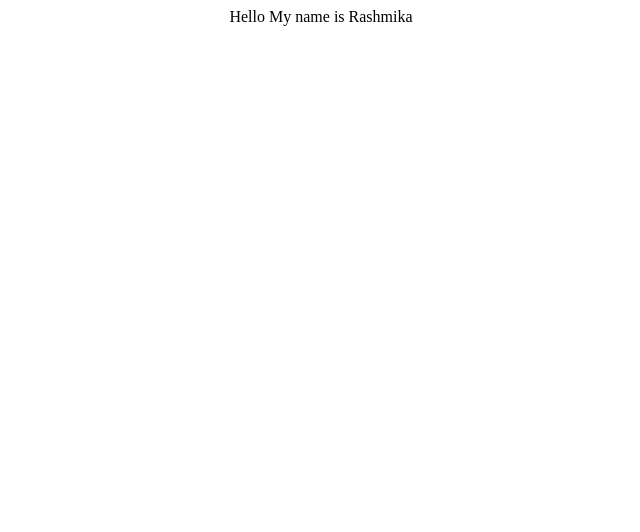
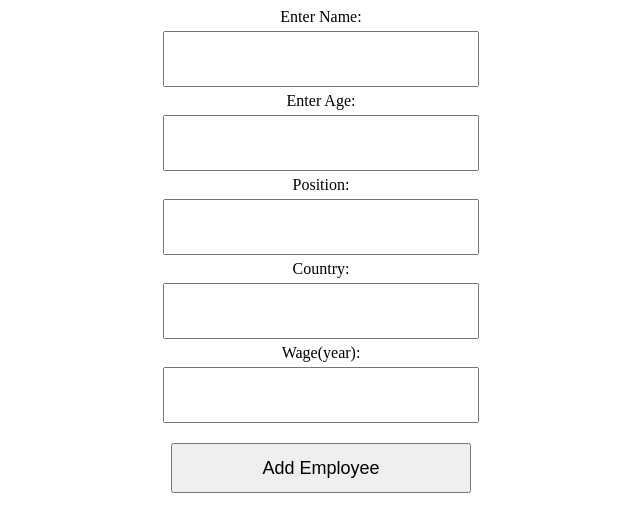
Before and after one commit to rashmikanaveen/HTML_Works, a React (Create React App) app in the folder CRUDApp/client/: page / in a window 1280 px wide. Shown: the top 532 px of the page, without its empty margins (319-959 px from the left). Built offline with nearby package versions, Linux system fonts and the light colour scheme.

Commit message:
Refactor styling and add form for adding employee information

```diff
--- a/CRUDApp/client/src/App.css
+++ b/CRUDApp/client/src/App.css
@@ -1,3 +1,33 @@
 .App {
-  text-align: center;
+  display: flex;
+  flex-direction: column;
+  justify-content: center;
 }
+
+.information{
+  display: flex;
+  flex-direction: column;
+  justify-content: center;
+  align-items: center;
+
+}
+
+.information input{
+  width: 300px;
+  height: 50px;
+  font-size: 18px;
+  padding-left: 10px;
+  margin: 5px;
+}
+
+.information button{
+
+  width: 300px;
+  height: 50px;
+  font-size: 18px;
+  margin-top: 15px;
+
+}
+.information button:hover{
+  cursor: pointer;
+}
--- a/CRUDApp/client/src/App.js
+++ b/CRUDApp/client/src/App.js
@@ -1,10 +1,28 @@
 
 import './App.css';
+import {useState} from 'react';
 
 function App() {
+  const[name, setName] = useState('');
+  const[Age, setAge] = useState(0);
+  const[Country, setCountry] = useState('');
+  const[wage, setWage] = useState(0);
+  const[Position, setPosition] = useState('');
   return (
     <div className="App">
-      Hello My name is Rashmika
+        <div className='information'>
+        <label>Enter Name:</label>
+        <input type='text' onChange={(event)=>{setName(event.target.value)}}></input>
+        <label>Enter Age:</label>
+        <input type='number' onChange={(event)=>{setAge(event.target.value)}}></input>
+        <label>Position:</label>
+        <input type='text' onChange={(event)=>{setPosition(event.target.value)}}></input>
+        <label>Country:</label>
+        <input type='text' onChange={(event)=>{setCountry(event.target.value)}}></input>
+        <label>Wage(year):</label>
+        <input type='number' onChange={(event)=>{setWage(event.target.value)}}></input>
+        <button>Add Employee</button>
+        </div>
     </div>
   );
 }
```
